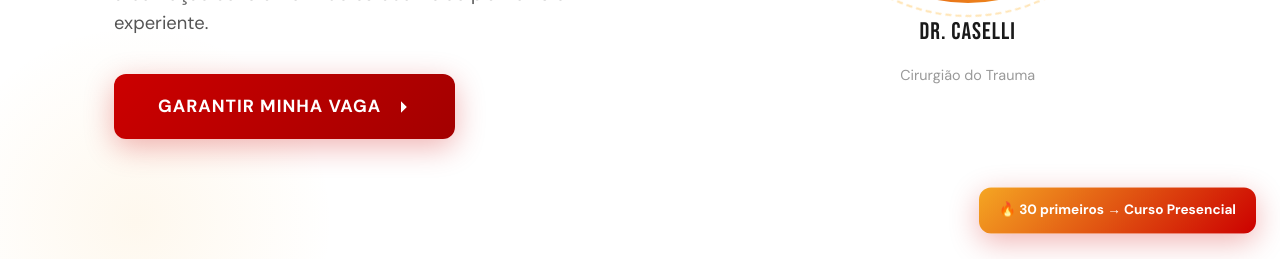
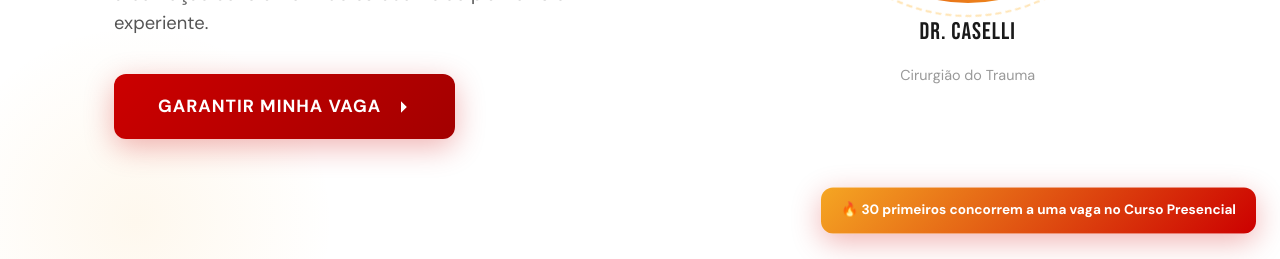
Before and after one commit to Atria-Academy/traumaquest-site, a website: page public/index.html in a window 1280 px wide. Shown: the part 538-797 px from the top of the page. Drawn offline with Linux system fonts and the light colour scheme.

Commit message:
balao inscritos

```diff
--- a/public/index.html
+++ b/public/index.html
@@ -1044,7 +1044,7 @@ footer img { width: 60px; margin-bottom: 12px; }
 </footer>
 
 <!-- FLOATING BADGE -->
-<a href="https://pay.kiwify.com.br/Tut2x07" class="first-30-badge">🔥 30 primeiros → Curso Presencial</a>
+<a href="https://pay.kiwify.com.br/Tut2x07" class="first-30-badge">🔥 30 primeiros concorrem a uma vaga no Curso Presencial</a>
 
 <script>
 // FAQ toggle
```
